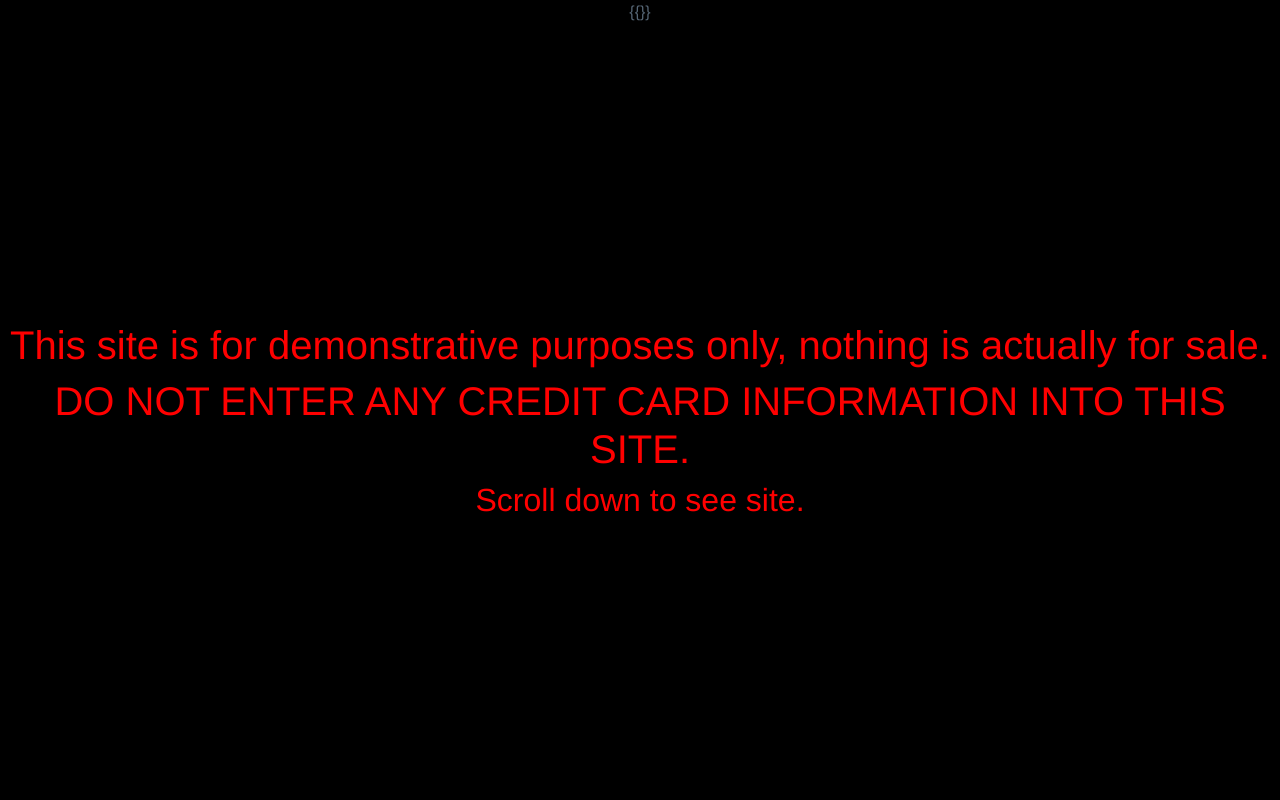
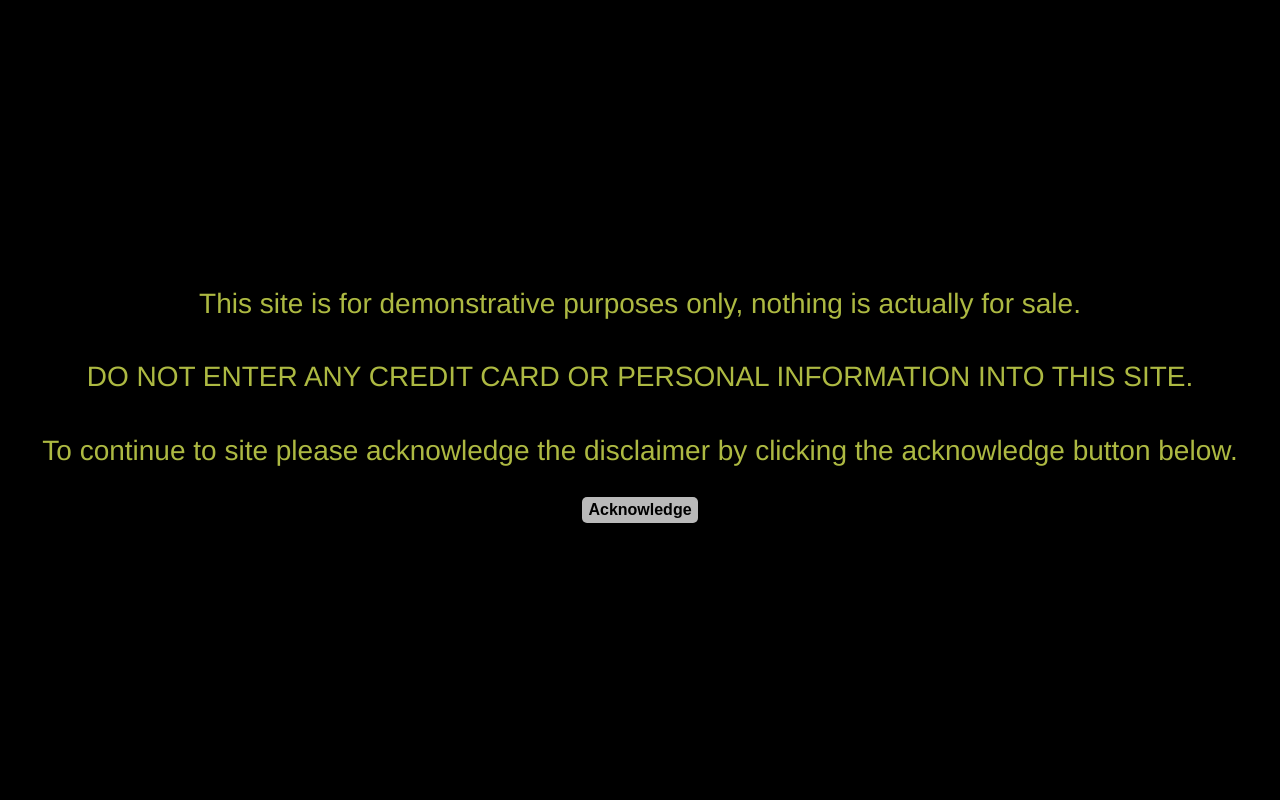
Before and after one commit to Nathan-reitan/vueEcommerce, a Vue app in the folder e-commerce/: page / in a window 1280 px wide. Shown: the top 800 px of the page. Built offline with nearby package versions, Linux system fonts and the light colour scheme.

Commit message:
design added to background of products component, acknowledge button functionality and conditional rendering implemented.

```diff
--- a/e-commerce/public/style.css
+++ b/e-commerce/public/style.css
@@ -4,24 +4,43 @@
     -moz-osx-font-smoothing: grayscale;
     text-align: center;
     color: #566675;
+    font-weight: 700;
     width: 100%;
 }
+
 body {
     background-color: black;
 }
+
 h3 {
     margin: 40px 0 0;
 }
+
 ul {
     list-style-type: none;
     padding: 0;
 }
+
 li {
     display: inline-block;
     margin: 0 10px;
 }
+
 a {
     color: #adb942;
+}
+
+.acknowledgeBtn{
+    border: none;
+    background-color: rgb(185, 185, 185);
+    border-radius: 5px;
+    font-family:  Arial, sans-serif;
+    font-weight: 600;
+    margin: 30px;
+}
+
+.acknowledgeBtn:hover{
+    background-color: gray;
 }
 
 .logo {
@@ -30,7 +49,9 @@ a {
 }
 
 .productRow {
+    background-color: rgba(0, 0, 0, .8);
     width: 100%;
+    margin: 30px 0;
 }
 
 .menuLogo {
@@ -42,10 +63,50 @@ a {
     flex-direction: column;
     align-items: center;
     justify-content: center;
-    color: red;
+    color: #adb942;
     height: 100vh;
 }
 
-@media screen {
+.topRightDiamond{
+    width: 50%;
+    padding-bottom: 50%;
+    right: -25%;
+    top: -10%;
+    transform: rotate(45deg);
+    background-color: rgb(173, 152, 28);
+    position: fixed;
+    z-index: -1;
+}
 
+.topLeftDiamond{
+    width: 50%;
+    padding-bottom: 50%;
+    left: -25%;
+    top: 20%;
+    transform: rotate(45deg);
+    background-color: rgb(173, 152, 28);
+    position: fixed;
+    z-index: -1;
 }
+
+.botRightDiamond{
+    width: 50%;
+    padding-bottom: 50%;
+    right: -25%;
+    bottom: 20%;
+    transform: rotate(45deg);
+    background-color: rgb(173, 152, 28);
+    position: fixed;
+    z-index: -1;
+}
+
+.botLeftDiamond{
+    width: 50%;
+    padding-bottom: 50%;
+    left: -25%;
+    bottom: -10%;
+    transform: rotate(45deg);
+    background-color: rgb(173, 152, 28);
+    position: fixed;
+    z-index: -1;
+}
--- a/e-commerce/src/App.vue
+++ b/e-commerce/src/App.vue
@@ -1,8 +1,12 @@
 <template>
-  <div id="app">{{}}
-    <Disclaimer />
-    <Header />
-    <Products />
+  <div id="app">
+    <div v-if="!disclaimerAcknowledged">
+        <Disclaimer @acknowledge-disclaimer="acknowledgeDisclaimer" />
+    </div>
+    <div v-else>
+      <Header />
+      <Products />
+    </div>
   </div>
 </template>
 
@@ -13,10 +17,20 @@ import Disclaimer from './components/Disclaimer.vue'
 
 export default {
   name: 'App',
+  data(){
+    return {
+      disclaimerAcknowledged: false
+    }
+  },
   components: {
     Header,
     Products,
     Disclaimer
+  },
+  methods: {
+    acknowledgeDisclaimer(){
+      this.disclaimerAcknowledged = true
+    }
   }
 }
 </script>
--- a/e-commerce/src/components/Disclaimer.vue
+++ b/e-commerce/src/components/Disclaimer.vue
@@ -1,14 +1,17 @@
 <template>
     <div class="disclaimer">
-        <h1>
+        <h3>
             This site is for demonstrative purposes only, nothing is actually for sale.
-        </h1>
-        <h1>
-             DO NOT ENTER ANY CREDIT CARD INFORMATION INTO THIS SITE.
-        </h1>
-        <h2>
-            Scroll down to see site.
-        </h2>
+        </h3>
+        <h3>
+            DO NOT ENTER ANY CREDIT CARD OR PERSONAL INFORMATION INTO THIS SITE.
+        </h3>
+        <h3>
+            To continue to site please acknowledge the disclaimer by clicking the acknowledge button below.
+        </h3>
+        <button @click="onClick()" class="acknowledgeBtn">
+            Acknowledge
+        </button>
     </div>
 </template>
 
@@ -17,6 +20,11 @@ export default {
   name: 'Disclaimer',
   props: {
 
+  },
+  methods: {
+      onClick(){
+          this.$emit('acknowledge-disclaimer')
+      }
   }
 }
 </script>
--- a/e-commerce/src/components/Products.vue
+++ b/e-commerce/src/components/Products.vue
@@ -1,23 +1,27 @@
 <template>
     <main>
+        <div class="topRightDiamond"></div>
+        <div class="topLeftDiamond"></div>
+        <div class="botRightDiamond"></div>
+        <div class="botLeftDiamond"></div>
         <div class="productRow">
-            <h1>Peleton</h1>
-            <div class="w-100 px-2">
-                <img src="../assets/peloton.png" alt="Peloton Bike" class="w-100">
+            <h1>Peloton</h1>
+            <div class="w-100 px-3 py-2">
+                <img src="../assets/peloton.png" alt="Peloton Bike" class="w-100 mb-4">
                 <p>Peloton is the top of the line for stationary bikes.  They've integrated online courses and ranking systems to keep work outs from home engaging and driven.</p>
             </div>
         </div>
         <div class="productRow">
             <h1>Mirror</h1>
-            <div class="w-100 px-2">
-                <img src="../assets/mirror.png" alt="Peleton Bike" class="w-100">
+            <div class="w-100 px-3 py-2">
+                <img src="../assets/mirror.png" alt="Mirror" class="w-100 mb-4">
                 <p>This isn't just a mirror. It's a cardio class, it's a yoga studio, it's a boxing ring, it's your new personal trainer, and it's so much more.</p>
             </div>
         </div>
         <div class="productRow">
             <h1>Hydrow Rower</h1>
-            <div class="w-100 px-2">
-                <img src="../assets/hydrowVert.png" alt="Peleton Bike" class="w-100">
+            <div class="w-100 px-3 py-2">
+                <img src="../assets/hydrowVert.png" alt="Hydrow Rower" class="w-100 mb-4">
                 <p>This is more than just a workout! Be it the encouragement to keep going every time I row from the instructors, or that feeling of accomplishment after every row, this is an incredible piece of technology!</p>
             </div>
         </div>
--- a/e-commerce/src/main.js
+++ b/e-commerce/src/main.js
@@ -4,8 +4,5 @@ import App from './App.vue'
 Vue.config.productionTip = false
 
 new Vue({
-  data: {
-    disclaimerConfirmed: false
-  },
   render: h => h(App),
 }).$mount('#app')
```
